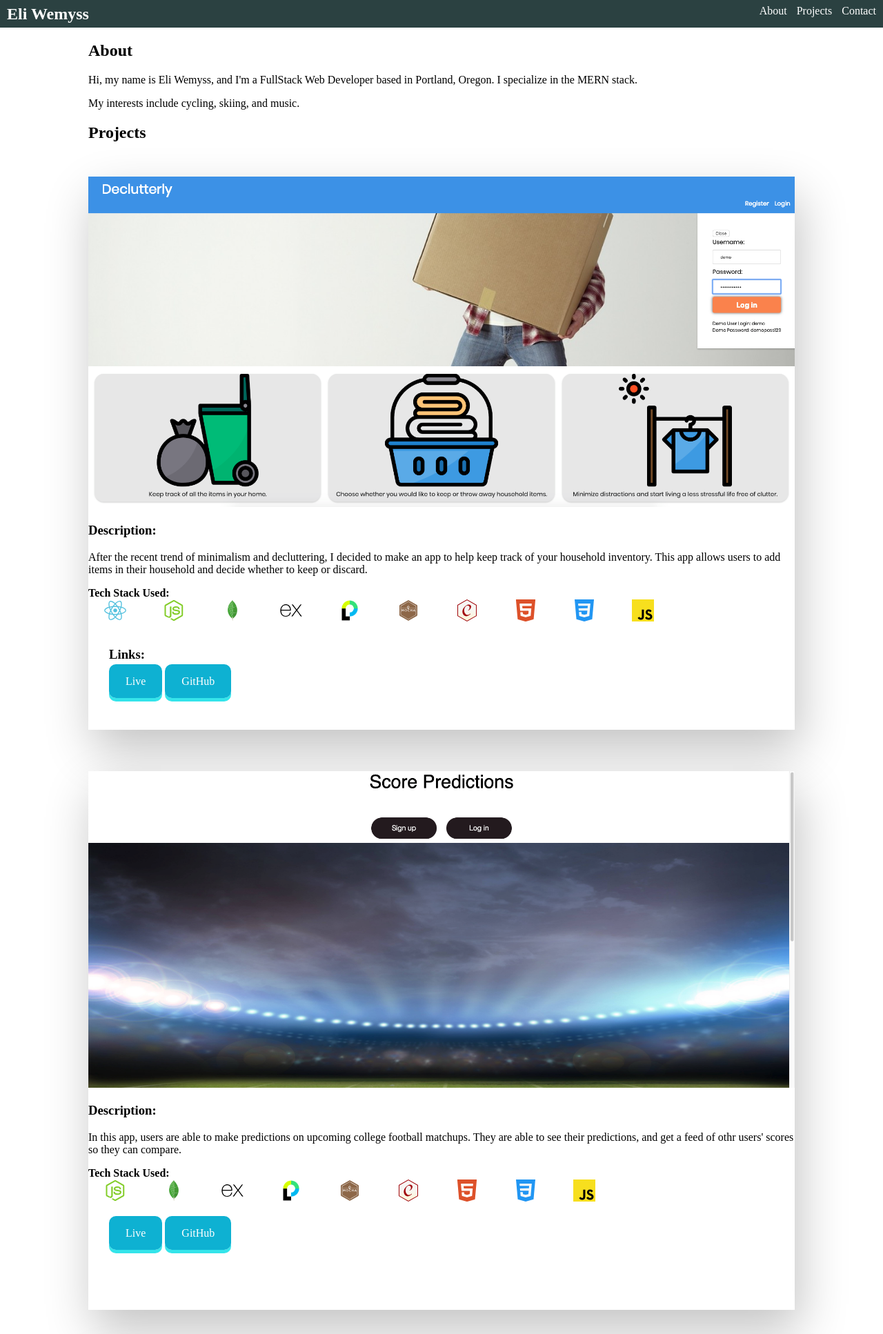
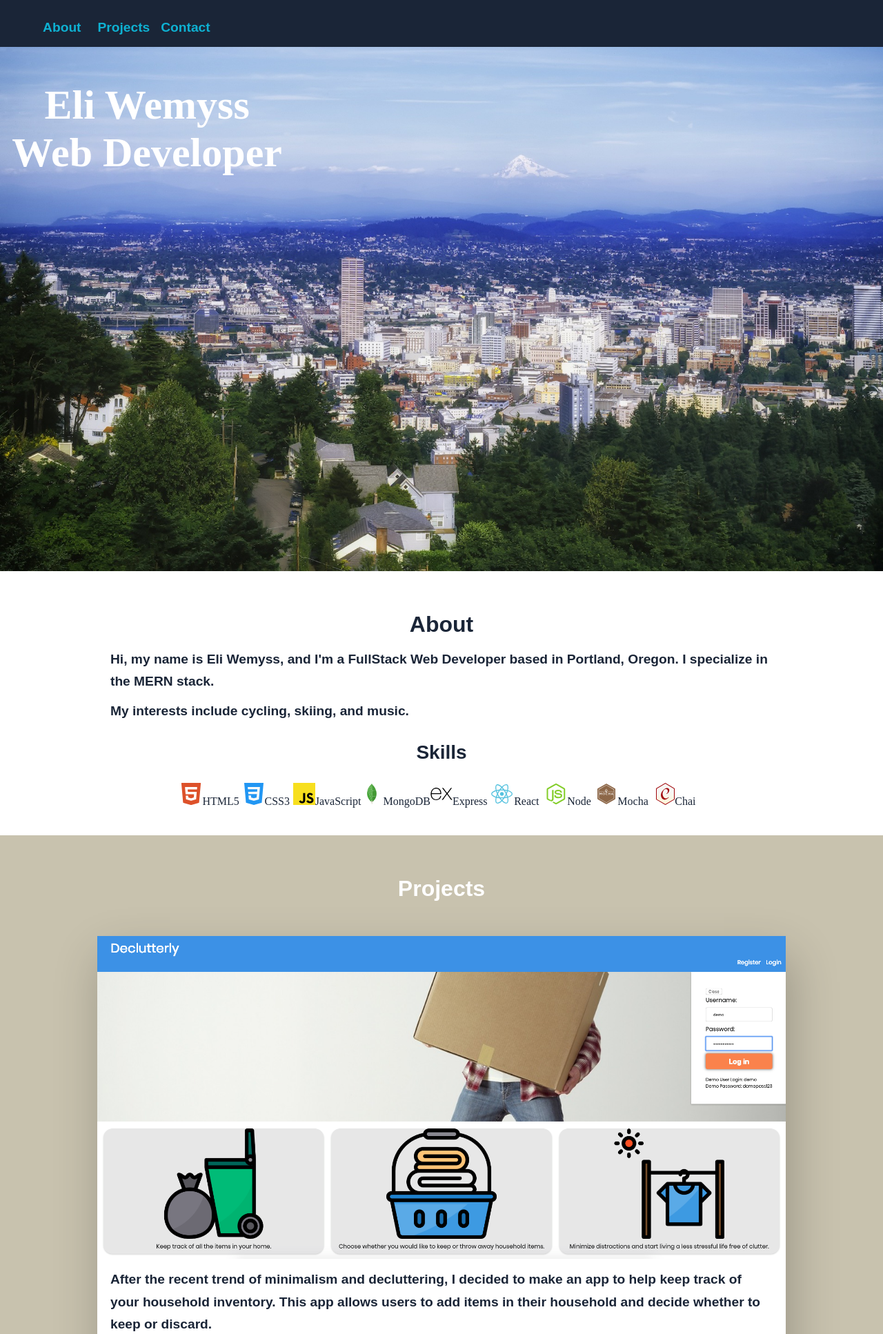
Before and after one commit to eliwemyss/portfolio, a PHP site: page / in a window 1280 px wide. Shown: the top 1934 px of the page at 69% size. Run offline with PHP 8.4, Linux system fonts and the light colour scheme; some libraries are stand-ins or nearby versions.

Commit message:
finalizing styles and defined colors

```diff
--- a/index.html
+++ b/index.html
@@ -8,25 +8,44 @@
 	<meta name="viewport" content="width=device-width, initial-scale=1">
 </head>
 <body>
-	<!-- Navigation -->
-	<nav class="navbar">
-		<h1>Eli Wemyss</h1>
-        <ul class="nav navbar-nav">
-          <li><a href="#">About</a></li>
-          <li><a href="#">Projects</a></li>
-          <li><a href="#">Contact</a></li>
-        </ul>
-    </nav>
+    <div class="container">
+      <!-- HEADER -->
+      <header role="banner">
+        <nav role="navigation">
+          <input type="checkbox" id="menu" />
+          <label for="menu"><i class="fas fa-2x fa-bars"></i></label>
+          <div class="menu-content">
+            <ul>
+              <li>
+                <a href="#about"></i> About</a>
+              </li>
+              <li>
+                <a href="#projects">Projects</a>
+              </li>
+              <li>
+                <a href="#contact">Contact</a>
+              </li>
+            </ul>
+            <div class="close"></div>
+          </div>
+        </nav>
+      </header>
+
     <!-- Hero -->
-<!--     <div class="hero-container">
- 		<div class="hero-image">
- 				<h1 class="hero-text">My awesome portfolio!</h1>
- 		</div>
- 	</div> -->
+      <main class="content" role="main">
+        <!-- HOME PAGE -->
+        <a href="javascript:" id="return-to-top"><i class="fas fa-arrow-alt-circle-up"></i></a>
+        <section id="home">
+          <div class="hero-text">
+            <h1>
+              <span class="my-name">Eli Wemyss</span> <br/>
+              <span class="my-title">Web Developer</span>
+            </h1>
+          </div>
+        </section>
 
     <!-- About -->
-    <main role="main">
-    	<section>
+    	<section id="about">
 	    	<h2>About</h2>
 		    	<p>
 					Hi, my name is Eli Wemyss, and I'm a FullStack Web Developer based in Portland, Oregon. I specialize in the MERN stack.
@@ -34,24 +53,33 @@
 				<p>
 					My interests include cycling, skiing, and music.
 				</p>
+        <div class="skills">
+          <h3>Skills</h3>
+            <div class="skills-icons">
+              <div class="tech-icon"><img title="html5" src="assets/html5.svg">HTML5</div>
+              <div class="tech-icon"><img title="CSS3" src="assets/css-3.svg">CSS3</div>
+              <div class="tech-icon"><img title="JavaScript" src="assets/javascript.svg">JavaScript</div>
+              <div class="tech-icon"><img title="MongoDB" src="assets/mongodb.svg">MongoDB</div>
+              <div class="tech-icon"><img title="Express.js" src="assets/express.svg">Express</div>
+              <div class="tech-icon"><img title="React.js" src="assets/react.svg">React</div>
+              <div class="tech-icon"><img title="Node.js" src="assets/nodejs.svg">Node</div>
+              <div class="tech-icon"><img title="mocha.js" src="assets/mocha.svg">Mocha</div>
+              <div class="tech-icon"><img title="chai.js" src="assets/chaijs.svg">Chai</div>
+            </div>
+        </div>
 
 
     	</section>
 
     <!-- Projects -->
 
-    	<section>
+    	<section id="projects">
     		<h2>Projects</h2>
     		<div class="project-container left">
     				<img class="screenshot" src="assets/declutterly.png">
-    		<div>
-    			<h3>Description:</h3>
     			<p>
  					After the recent trend of minimalism and decluttering, I decided to make an app to help keep track of your household inventory. This app allows users to add items in their household and decide whether to keep or discard.
     			</p>
-
-    		</div>
-            <div><b>Tech Stack Used: </b></div>
             	<div class="tech-container">
             		<div class="stack">
 	                  <div class="tech-icon"><img title="React.js" src="assets/react.svg"></div>
@@ -67,20 +95,15 @@
                	 	</div>
               	</div>
 	            <div class="project-links">
-	            	<h3>Links:</h3>
-	               	<a class="link" href="https://safe-river-93282.herokuapp.com/">Live</a>
-	               	<a class="link" href="https://github.com/eliwemyss/declutterly-client">GitHub</a>
+	               	<a class="link" href="https://safe-river-93282.herokuapp.com/" target="_blank">Live</a>
+	               	<a class="link" href="https://github.com/eliwemyss/declutterly-client" target="_blank">GitHub</a>
 	            </div>
     		</div>
     		<div class="project-container left">
     				<img class="screenshot" src="assets/score-prediction.png">
-    		<div>
-    			<h3>Description:</h3>
     			<p>
     				In this app, users are able to make predictions on upcoming college football matchups. They are able to see their predictions, and get a feed of othr users' scores so they can compare.
     			</p>
-    		</div>
-            <div><b>Tech Stack Used: </b></div>
             	<div class="tech-container">
             		<div class="stack">
 	                  <div class="tech-icon"><img title="Node.js" src="assets/nodejs.svg"></div>
@@ -96,20 +119,15 @@
 
               	</div>
 	            <div class="project-links">
-	                <a class="link" href="https://eliwemyss.github.io/weather-song-search/">Live</a>
-	            	<a class="link" href="https://github.com/eliwemyss/weather-song-search">GitHub</a>
+	                <a class="link" href="https://eliwemyss.github.io/weather-song-search/" target="_blank">Live</a>
+	            	<a class="link" href="https://github.com/eliwemyss/weather-song-search" target="_blank">GitHub</a>
 	            </div>
     		</div>
-    		<div class="project-container left">
+    		<div class="project-container">
 	    		<img class="screenshot" src="assets/weather-song-search.png">
-		    		<div>
-		    			<h3>Description:</h3>
 		    			<p>
 		    				It seems like most people make a weather app of some sort. I decided to as well, but with a slight twist. Users can input their zip code, and not only get the weather, but also a playlist of songs.
 		    			</p>
-
-    				</div>
-            	<div><b>Tech Stack Used: </b></div>
             		<div class="tech-container">
 	            		<div class="stack">
 		                  <div class="tech-icon"><img title="html5" src="assets/html5.svg"></div>
@@ -118,20 +136,21 @@
 	               	 	</div>
 	              	</div>
 	               	 <div class="project-links">
-	               	 	<a class="link" href="https://eliwemyss.github.io/weather-song-search/">Live</a>
-	               	 	<a class="link" href="https://github.com/eliwemyss/weather-song-search">GitHub</a>
+	               	 	<a class="link" href="https://eliwemyss.github.io/weather-song-search/" target="_blank">Live</a>
+	               	 	<a class="link" href="https://github.com/eliwemyss/weather-song-search" target="_blank">GitHub</a>
 	               	 </div>
 	    		</div>
     	</section>
     </main>
     <!-- Footer and Contact -->
+    <section id="contact">
       <footer id="footer" role="contentinfo">
           <div class="foot-mod">
                <div class="social-container">
                   <a href="https://www.linkedin.com/in/eli-wemyss-16285682/" target="_blank">
                        <i class="fab fa-linkedin-in fa-2x"></i>
                   </a>
-                  <a href="https://github.com/eliwemyss"target="_blank">
+                  <a href="https://github.com/eliwemyss" target="_blank">
                        <i class="fab fa-github fa-2x"></i>
                   </a>
                     <a href="#">
@@ -143,5 +162,12 @@
                 </div>
             </div>
   </footer>
+</section>
+  	<script
+      src="https://code.jquery.com/jquery-3.3.1.min.js"
+      integrity="sha256-FgpCb/KJQlLNfOu91ta32o/NMZxltwRo8QtmkMRdAu8="
+      crossorigin="anonymous">
+    </script>
+    <script src="index.js"></script>
 </body>
 </html>
--- a/index.js
+++ b/index.js
@@ -0,0 +1,23 @@
+$(document).ready(() => {
+  let checked = $("#menu").prop("checked");
+  //Close navigation bar if user clicks outside
+  $(".content").on("click", () => {
+    if (!checked && screen.width < 768) {
+      $(".menu-content").css("max-height", 0);
+      $("#menu").prop("checked", false);
+    }
+  });
+});
+
+$(window).scroll(function() {
+    if ($(this).scrollTop() >= 50) {
+        $('#return-to-top').fadeIn(200);
+    } else {
+        $('#return-to-top').fadeOut(200);
+    }
+});
+$('#return-to-top').click(function() {
+    $('body,html').animate({
+        scrollTop : 0
+    }, 500);
+});
--- a/style.css
+++ b/style.css
@@ -3,73 +3,149 @@ html, body {
   box-sizing: border-box;
   margin: 0;
 }
-.navbar {
-  background-color: #2B4141;
-  color: white;
-  line-height: 0;
-  margin: 0;
+
+.container {
+  width: 100vw;
+  background-color: #C8C2AE;
 }
 
-.navbar h1{
-  margin-left: 10px;
-  width: 80%;
-  display: inline-flex;
-  white-space: nowrap;
+/* HEADER & FOOTER */
+header,
+footer {
+  font-family: "Montserrat", sans-serif;
+  z-index: 10;
+  font-weight: 900;
+  padding: 0.5rem 0;
+  color: #0EB1D2;
+  background-color: #1a2537;
 }
 
-.navbar li{
-display: inline-block;
-padding-right: 10px;
-
+footer,
+.menu-content,
+.tech-used {
+  text-align: center;
 }
 
-.navbar a {
-  text-decoration: none;
-  color: white;
+/* NAVBAR */
+input#menu {
+  display: none;
 }
 
-.navbar li a:hover {
-  color: #ffb834;
-  background-color: #313639;
+label {
+  padding-left: 2rem;
 }
 
-.navbar ul {
-  float:right;
+nav ul {
+  list-style-type: none;
 }
 
-.hero-container {
-  margin: 0;
-  height: auto;
+nav ul li a {
+  display: block;
   width: 100%;
+  padding: 5px;
+  text-decoration: none;
+  font-size: 1.2rem;
+  color: #0EB1D2;
+  background-color: #1a2537;
+  transition: 1s ease;
 }
 
-.hero-image {
-  background: url(assets/portland-downtown.jpg);
-  height: 500px;
-  margin-top: -21px;
-  background-position: 50%;
-  background-repeat: no-repeat;
+nav ul li a:hover {
+  cursor: pointer;
+  height: inherit;
+  background-color: #0EB1D2;
+  color: #1a2537;
+}
+
+.menu-content {
+  max-height: 0;
+  overflow: hidden;
+  transition: max-height 0.5s ease-in;
+}
+
+input:checked ~ .menu-content {
+  max-height: 300px;
+}
+
+
+#home {
+  height: 95vh;
+  background-image: url(assets/portland-downtown.jpg);
   background-size: cover;
-  position: relative;
 }
 
 .hero-text {
-  margin-left: 33.3%;
-  height: auto;
-  width: 33.3%;
-  background-color: grey;
+    position: absolute;
+    color: #fff;
+    text-align: center;
+/*    background-color: rgba(200,194,174,0.5);
+*/    width: 33.3%;
+/*    border-radius: 10px;
+*/    height: auto;
+    font-size: 40px;
 }
 
-main {
-  width: 80%;
-  margin-left: 10%;
+
+h2,
+h3 {
+  font-family: "Montserrat", sans-serif;
+  font-weight: 900;
+  text-align: center;
 }
 
+h2 {
+  font-size: 2rem;
+  margin-bottom: 1rem;
+}
+
+h3 {
+  font-size: 1.75rem;
+}
+
+.skills {
+  margin: auto;
+  max-width: 960px;
+  text-align: center;
+  padding-bottom: 1rem;
+/*  border: 2px solid #1a2537;
+  border-radius: 12px;*/
+}
+
+.skills-icons {
+  display: inline-flex;
+}
+
+#projects h2 {
+  color: #fff;
+}
+
+/* SECTION */
+
+  #projects, #about {
+  padding: 2rem 1rem 1.5rem 1rem;
+  color: #1a2537;
+  background-color: #fff;
+  margin: 0 auto;
+}
+
+#projects {
+  background-color: #C8C2AE;
+}
+
+p {
+  font-size: 1.2rem;
+  font-family: "Raleway", sans-serif;
+  max-width: 960px;
+  margin: 10px auto;
+  font-weight: 600;
+  line-height: 1.7;
+}
 .project-container {
   box-shadow: 7px 29px 65px 0px rgba(0,0,0,0.24);
-  width: 100%;
-  margin-top: 50px;
-  margin-bottom: 50px;
+  background-color: white;
+  width: 80%;
+  margin: 50px auto 50px auto;
+  height: 100%;
 }
 
 .screenshot {
@@ -78,25 +154,19 @@ main {
 
 
 .tech-container {
+  margin: auto;
   display: flex;
   align-items: center;
-}
-
-.tech-container p {
-  margin-right: 7px;
 }
 
 .stack {
   display: flex;
   flex-wrap: wrap;
+  margin: auto;
 }
 
 .tech-icon {
   min-width: 78px;
-  display: flex;
-  flex-direction: column;
-  align-items: center;
-  margin: 0 7px 7px 0;
 }
 
 .tech-icon img {
@@ -108,20 +178,62 @@ main {
 }
 
 .project-links {
-  margin: 30px 30px 60px ;
-  height: 120px;
+  margin: 1.6rem 0 1rem 0;
+  text-align: center;
 }
 
 .link {
-  background-color: #0EB1D2;
-  box-shadow: 0 5px 0 #34E4EA;
-  border-radius: 10px;
-  color: white;
-  padding: 1em 1.5em;
-  position: relative;
+  margin: 1rem;
+  font-weight: 700;
+  font-family: "Montserrat", sans-serif;
+  font-size: 1rem;
+  text-transform: uppercase;
   text-decoration: none;
+  color: #1a2537;
+  padding: 0.5rem 0.8rem;
+  border: #1a2537 2px solid;
+  border-radius: 12px;
+  -webkit-box-shadow: 0 2px 4px #1a2537;
+  box-shadow: 0 2px 4px #1a2537;
 }
 
+.link:hover {
+  background-color: #1a2537;
+  color: #fff;
+  -webkit-box-shadow: none;
+  box-shadow: none;
+}
+
+#return-to-top {
+    position: fixed;
+    bottom: 20px;
+    right: 20px;
+    background: rgb(0, 0, 0);
+    background: rgba(0, 0, 0, 0.7);
+    width: 50px;
+    height: 50px;
+    display: block;
+    text-decoration: none;
+    border-radius: 10px;
+    display: none;
+    transition: all 0.3s ease;
+}
+#return-to-top i {
+    color: #fff;
+    margin: 0;
+    position: relative;
+    left: 16px;
+    top: 13px;
+    font-size: 19px;
+    transition: all 0.3s ease;
+}
+#return-to-top:hover {
+    background: rgba(0, 0, 0, 0.9);
+}
+#return-to-top:hover i {
+    color: #fff;
+    top: 5px;
+}
 footer.row {
   max-width: 100%;
   height: auto;
@@ -158,3 +270,46 @@ footer.row {
 .foot-mod {
     margin: 5px 0 0 10px;
 }
+
+
+
+@media (min-width: 768px) {
+  header {
+    margin: 0;
+    height: auto;
+  }
+
+  .headline {
+    top: 30%;
+  }
+
+  .project-box {
+    margin: 1.5rem auto;
+  }
+
+  li {
+    float: left;
+    width: 7vw;
+  }
+
+  li a {
+    display: block;
+    width: 100%;
+    padding: ;
+    font-size: 1.5rem;
+  }
+
+  .menu-content {
+    display: inline-block;
+    max-height: 3rem;
+  }
+
+  label {
+    display: none;
+  }
+
+@media (min-width: 1350px) {
+  .hero-text {
+      margin: 150px auto 0px 33%;
+  }
+}
```
Also changed, not shown: assets/portland-downtown.jpg, assets/score-prediction.png, 1 other file.
